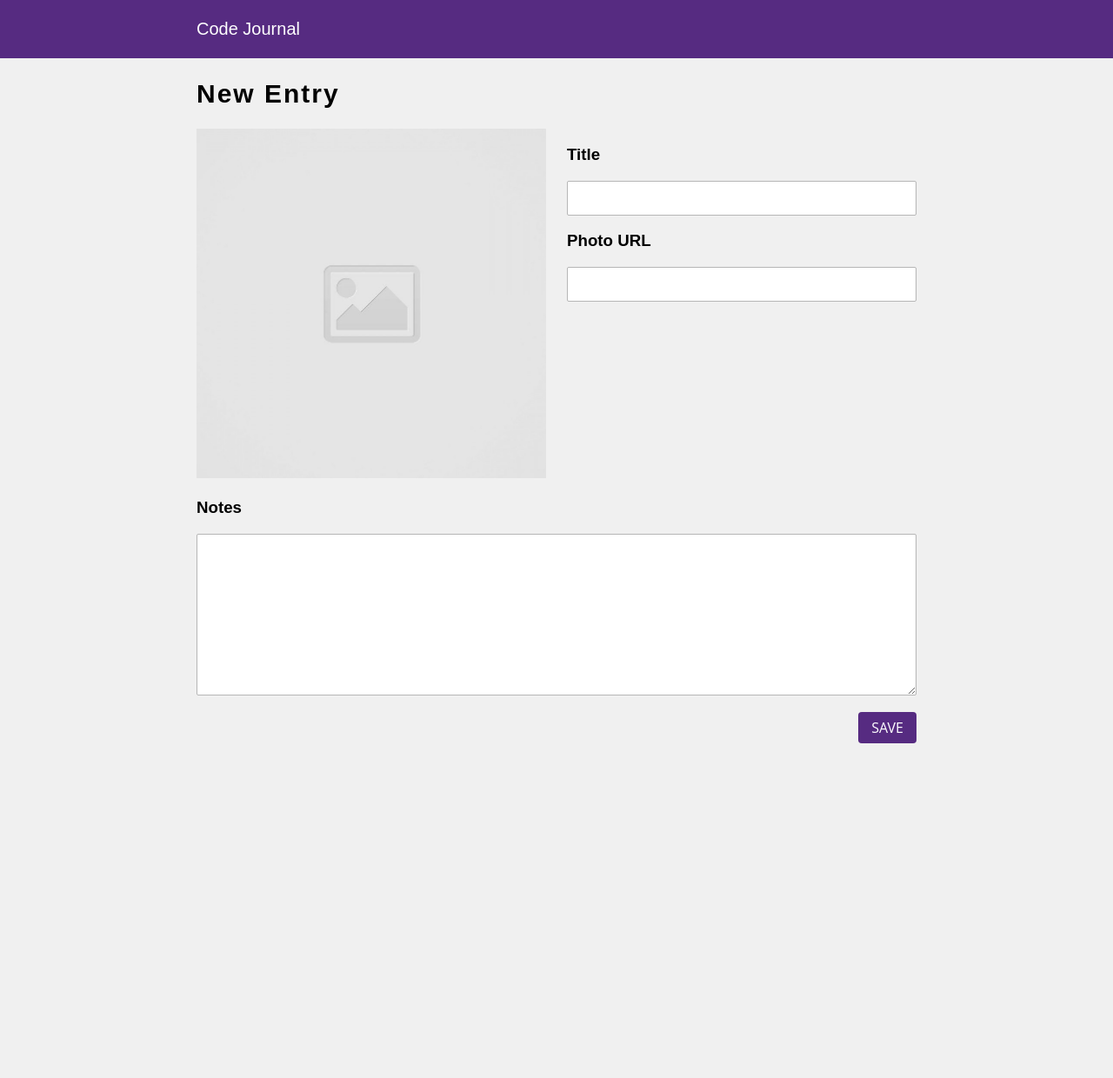
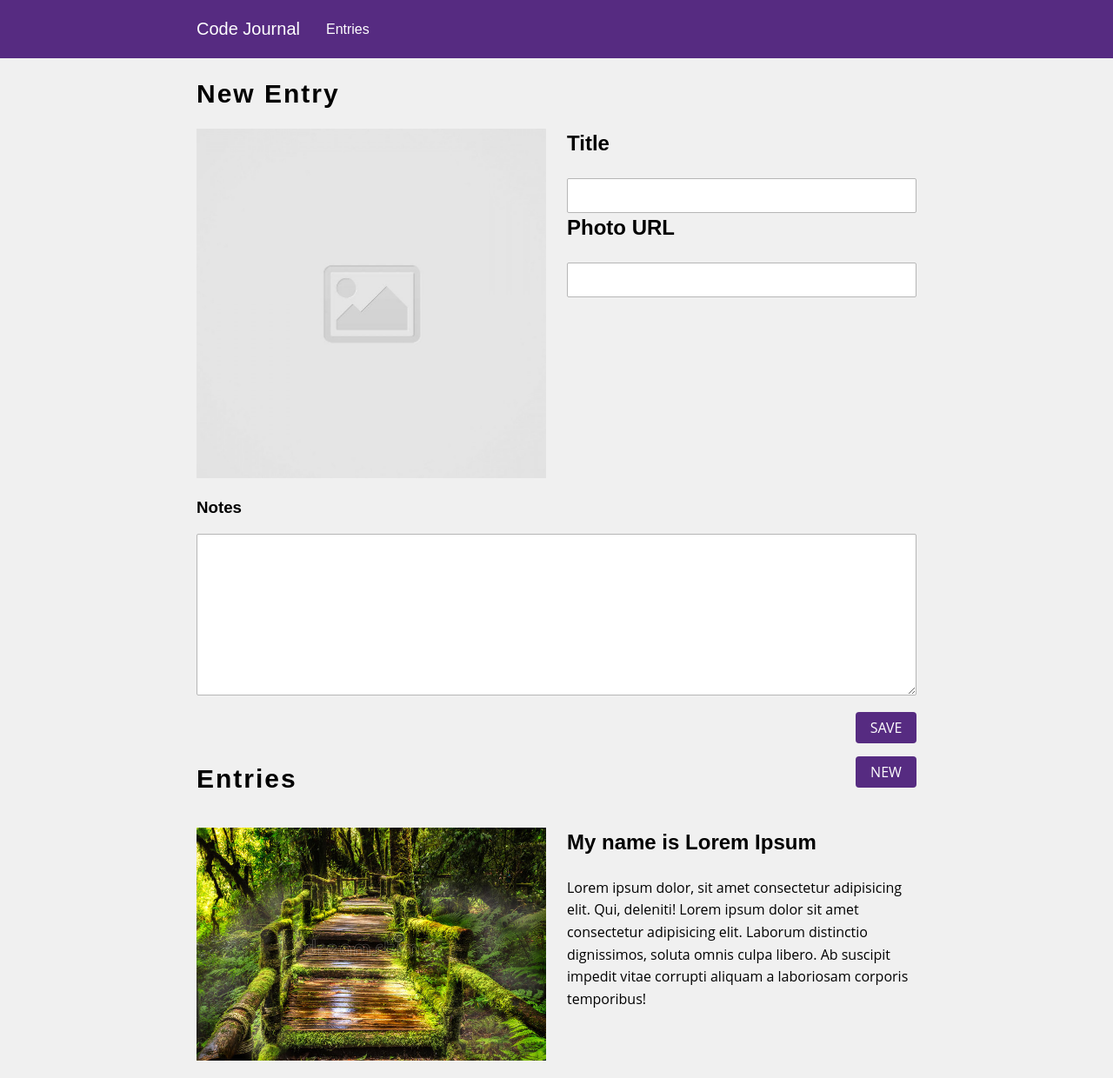
Before and after one commit to louiewhitz/code-journal, a website: page index.html in a window 1280 px wide. Shown: the whole page at 87% size. Before the commit the page ends 855 px from the top, so only its background shows below. Drawn offline with Linux system fonts and the light colour scheme.

Commit message:
created dummy entry styling in html and css

```diff
--- a/css/styles.css
+++ b/css/styles.css
@@ -47,10 +47,6 @@ textarea {
   font-family: "Open Sans", sans-serif;
 }
 
-.align-right {
-  text-align: right;
-}
-
 .button {
   background-color: #562b81;
   color: white;
@@ -62,4 +58,62 @@ textarea {
   font-style: normal;
   font-weight: 400;
   font-size: 16px;
+  width: 70px;
+  height: auto;
 }
+
+.entry-container {
+  padding-left: 30px;
+}
+
+a {
+  text-decoration: none;
+  color: white;
+  font-weight: 500;
+}
+
+li {
+  list-style-type: none;
+  width: 100%;
+  padding: 0;
+}
+
+ul {
+  width: 100%;
+  padding: 0;
+}
+
+.column-half > p {
+  font-family: "Open Sans", sans-serif;
+  font-style: normal;
+  font-weight: 400;
+  font-size: 16px;
+  line-height: 160%;
+}
+
+.column-half > h3 {
+  font-family: "Proza Libre", sans-serif;
+  font-style: normal;
+  font-weight: 600;
+  font-size: 24px;
+  line-height: 33px;
+  margin-top: 0;
+}
+
+/* reuseable styles */
+
+.display-flex {
+  display: flex;
+  justify-content: flex-start;
+  align-items: center;
+}
+
+.space-between {
+  display: flex;
+  flex-direction: row;
+  justify-content: space-between;
+}
+
+.align-right {
+  text-align: right;
+}
--- a/index.html
+++ b/index.html
@@ -13,18 +13,20 @@
   <link rel="stylesheet" href="css/layout.css">
   <link rel="stylesheet" href="css/styles.css">
 </head>
+
 <body>
   <header class="header-container">
     <div class="container">
       <div class="row">
-        <div class="column-full">
+        <div class="column-full display-flex">
           <h3 id="head-h3">Code Journal</h3>
+          <div class="entry-container"><a href="#">Entries</a></div>
         </div>
       </div>
     </div>
   </header>
   <main>
-    <div class="view" data-view="entry-form">
+    <div class="view" data-view="entry-form" id="entry-form-view">
       <form class="container" id="form">
         <div class="row">
           <div class="column-full">
@@ -53,8 +55,46 @@
         </div>
       </form>
     </div>
+    <div class="view container" data-view="entries" id="entryview">
+
+      <div class="row">
+        <div class="column-full space-between">
+          <h1>Entries</h1>
+          <div class="align-right">
+            <button type="submit" class="button new-entry-btn" id="new-btn">NEW</button>
+          </div>
+        </div>
+      </div>
+      <div class="row">
+        <ul id="ul-list">
+          <li class="row">
+            <div class="column-half">
+              <img src="images/tree.jpeg" class="object-fit">
+            </div>
+            <div class="column-half">
+              <h3>My name is Lorem Ipsum</h3>
+              <p>Lorem ipsum dolor, sit amet consectetur adipisicing elit. Qui, deleniti! Lorem ipsum dolor sit amet consectetur adipisicing elit. Laborum distinctio dignissimos, soluta omnis culpa libero. Ab suscipit impedit vitae corrupti aliquam a laboriosam corporis temporibus!</p>
+            </div>
+          </li>
+
+
+        </ul>
+
+      </div>
+
+
+    </div>
+
+
   </main>
+
+
+
+
+
+
   <script src="js/data.js"></script>
   <script src="js/main.js"></script>
 </body>
+
 </html>
--- a/js/main.js
+++ b/js/main.js
@@ -1,6 +1,6 @@
 var form = document.querySelector('#form');
 var imgSrc = document.querySelector('.photo-url');
-var placeholder = document.querySelector('#placeholder');
+var placeholder = document.querySelector('.placeholder');
 
 // addEventListeners
 imgSrc.addEventListener('input', changeSrc);
@@ -32,3 +32,21 @@ function handleSubmit(event) {
   form.reset();
   placeholder.setAttribute('src', '/images/placeholder-image-square.jpg');
 }
+
+// dummy entry for dom tree
+//  <li class="row">
+//             <div class="column-half">
+//               <img src="images/tree.jpeg" class="object-fit">
+//             </div>
+//             <div class="column-half">
+//               <h3>My name is Lorem Ipsum</h3>
+//               <p>Lorem ipsum dolor, sit amet consectetur adipisicing elit. Qui, deleniti! Lorem ipsum dolor sit amet consectetur adipisicing elit. Laborum distinctio dignissimos, soluta omnis culpa libero. Ab suscipit impedit vitae corrupti aliquam a laboriosam corporis temporibus!</p>
+//             </div>
+//           </li>
+
+// functions that make things happen when a listener fires
+
+// function renderDomEntry(entry) {
+//   var li = document.createE
+
+// }
```
Also changed, not shown: .devcontainer/devcontainer.json.
